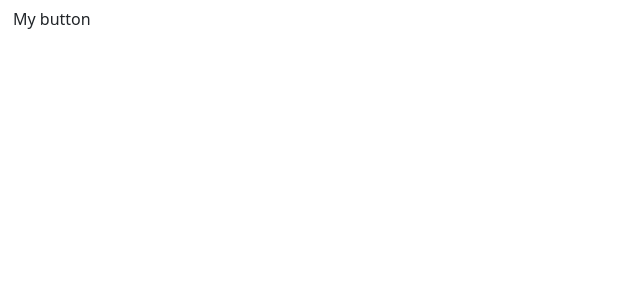
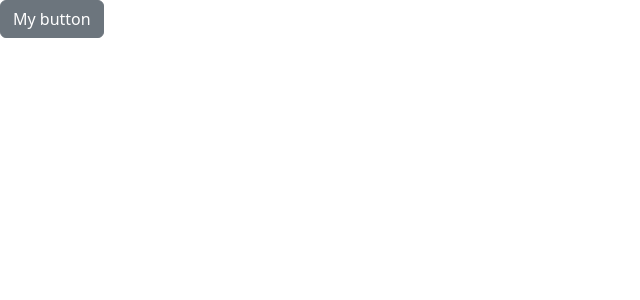
Before and after one commit to Otacon2024/Vite-React, a React (Vite) app: page / in a window 1280 px wide. Shown: the top 300 px of the page, without its empty margins (0-640 px from the left). Built offline with nearby package versions, Linux system fonts and the light colour scheme.

Commit message:
Add color parameter to Button in "src/App.tsx"

```diff
--- a/src/App.tsx
+++ b/src/App.tsx
@@ -1,7 +1,11 @@
 import Button from "./components/Button";
 
 function App() {
-  return <Button onClick={() => console.log("clicked")}>My button</Button>;
+  return (
+    <Button color="secondary" onClick={() => console.log("clicked")}>
+      My button
+    </Button>
+  );
 }
 
 export default App;
```
